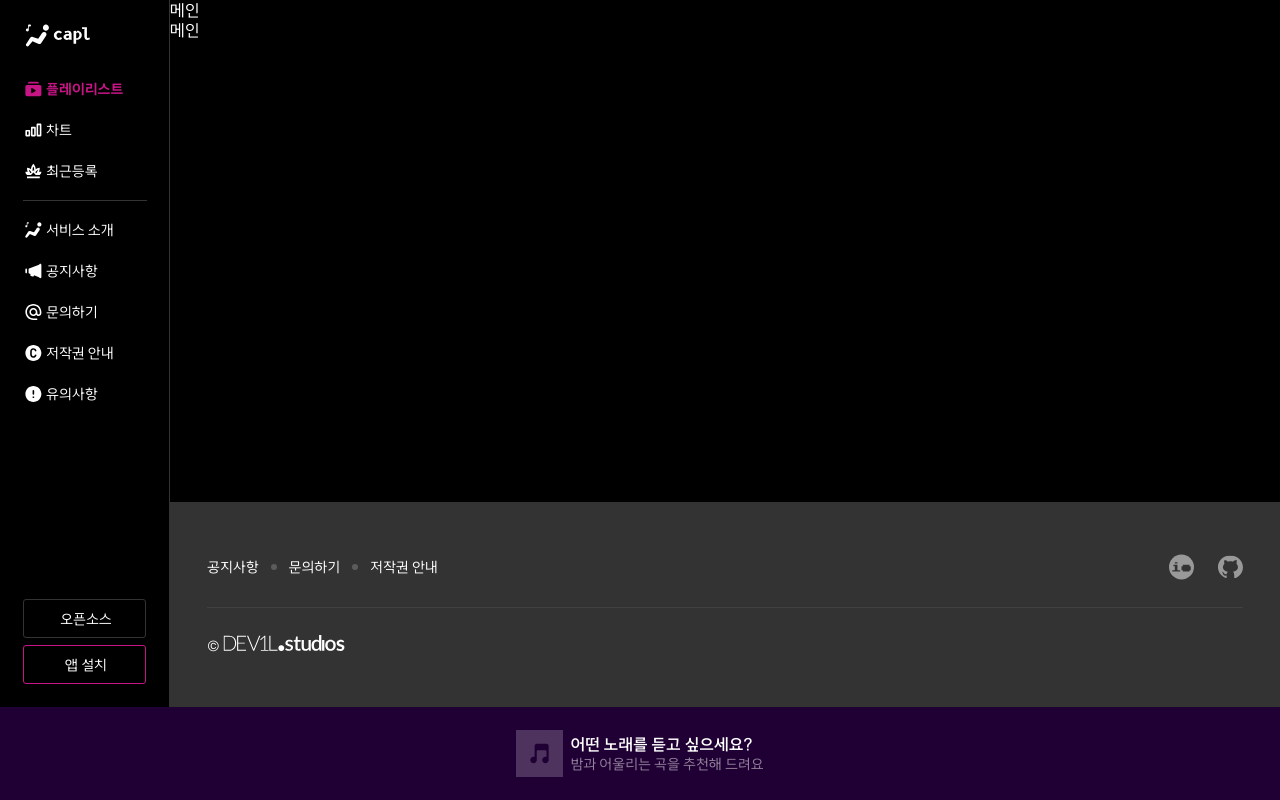
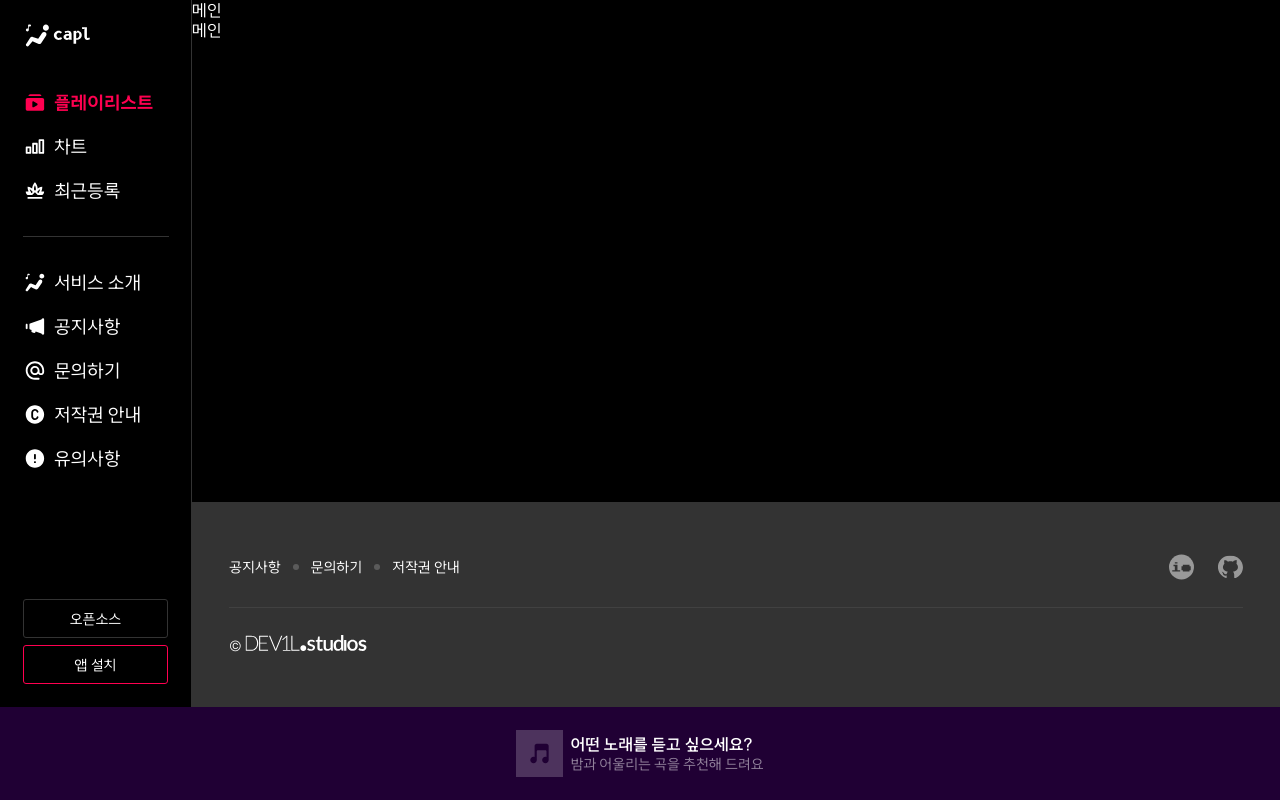
Before and after one commit to naninyang/capl, a Next.js app: page / in a window 1280 px wide. Built offline with nearby package versions, Linux system fonts and the light colour scheme.

Commit message:
Changing the left menu UX for desktop resolutions

```diff
--- a/styles/Navigation.module.sass
+++ b/styles/Navigation.module.sass
@@ -104,6 +104,7 @@
   .menu
     display: flex
     flex-direction: column
+    gap: rem(12)
     padding-bottom: rem(23)
 
     h1
@@ -125,9 +126,9 @@
     .menu-container
       display: flex
       flex-direction: column
-      gap: rem(12)
+      gap: rem(27)
       padding: 0 rem(23)
-      width: rem(170)
+      width: rem(192)
 
       ol
         display: flex
@@ -146,9 +147,9 @@
         a
           display: flex
           align-items: center
-          gap: rem(3)
+          gap: rem(8)
           padding: rem(7) 0
-          font-size: rem(14)
+          font-size: rem(18)
           color: $hex-white
           transition: all .3s cubic-bezier(.5,0,.2,0)
 
@@ -160,8 +161,8 @@
                 fill: $hex-accent
 
           svg
-            width: rem(20)
-            height: rem(20)
+            width: rem(23)
+            height: rem(23)
 
             path
               transition: all .3s cubic-bezier(.5,0,.2,0)
@@ -192,7 +193,7 @@
           display: flex
           align-items: center
           justify-content: center
-          width: rem(124)
+          width: 100%
           height: rem(37)
           font-size: rem(14)
           line-height: 1
--- a/styles/designSystem.sass
+++ b/styles/designSystem.sass
@@ -6,7 +6,7 @@ $hex-black: #000
 $hex-white: #fff
 $hex-dark: #200034
 $hex-light: #87CEEB
-$hex-accent: #C71585
+$hex-accent: #FF0050
 $hex-gray: #333333
 
 =mq($mediaquery)
--- a/styles/globals.sass
+++ b/styles/globals.sass
@@ -105,7 +105,7 @@ a, button, select, input
     min-height: calc(100dvh - rem(93))
 
   nav
-    width: rem(170)
+    width: rem(192)
 
   .content
     display: flex
```
